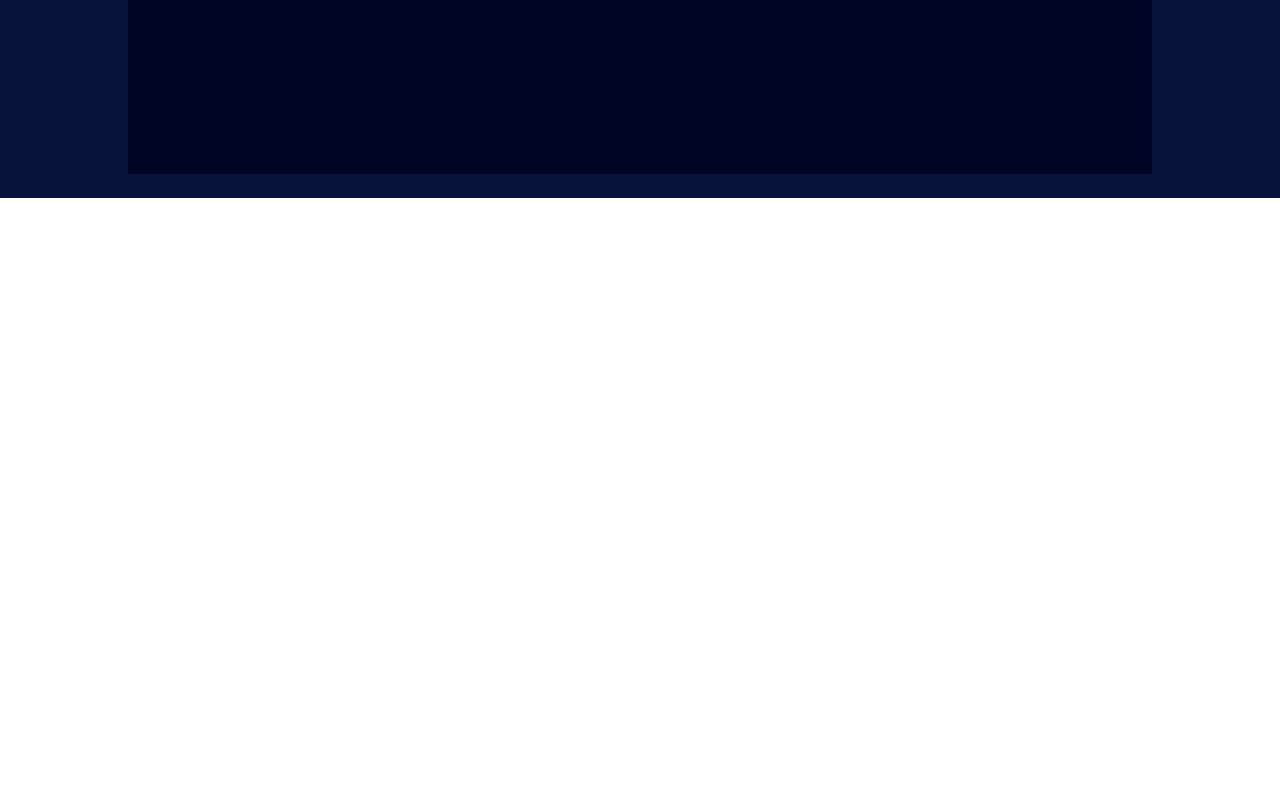
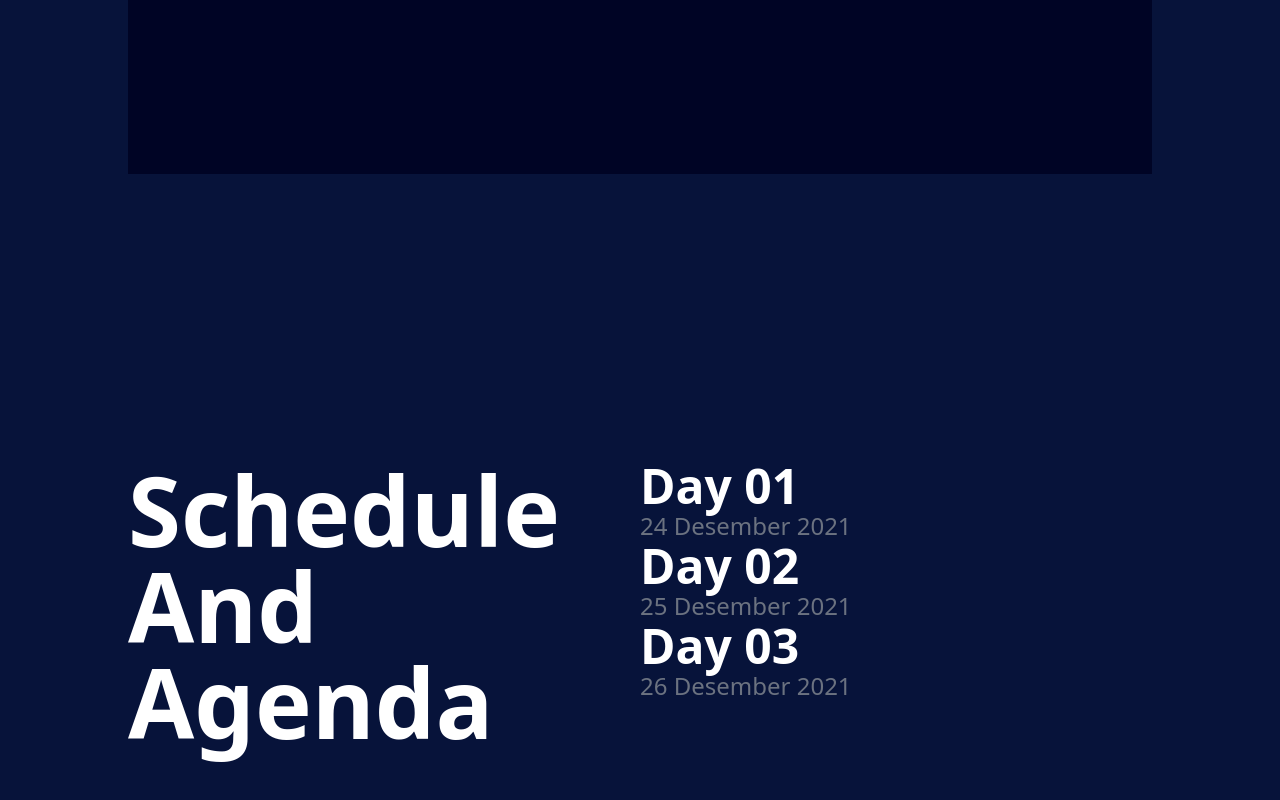
Before and after one commit to Ridho894/event-template, a React (Create React App) app: page / in a window 1280 px wide. Shown: the part 2445-3245 px from the top of the page. Before the commit the page ends 2643 px from the top, so only its background shows below. Built offline with nearby package versions, Linux system fonts and the light colour scheme.

Commit message:
schedule pause

```diff
--- a/src/pages/Dashboard.js
+++ b/src/pages/Dashboard.js
@@ -5,6 +5,33 @@ import background from "../image/background.jpg";
 import Aos from "aos";
 import "aos/dist/aos.css";
 import { useHistory } from "react-router-dom";
+
+const day = [
+  {
+    number: 1,
+    date: "24 Desember 2021",
+    time: "07:00 - 08:00",
+    title: "Registration",
+    description:
+      "Lorem ipsum dolor sit, amet consectetur adipisicing elit. Unde quam harum quos, magni vitae quaerat culpa, at ex repellendus accusantium deleniti dolor totam deserunt soluta, maxime distinctio possimus explicabo autem.",
+  },
+  {
+    number: 2,
+    date: "25 Desember 2021",
+    time: "07:00 - 08:00",
+    title: "Registration",
+    description:
+      "Lorem ipsum dolor sit, amet consectetur adipisicing elit. Unde quam harum quos, magni vitae quaerat culpa, at ex repellendus accusantium deleniti dolor totam deserunt soluta, maxime distinctio possimus explicabo autem.",
+  },
+  {
+    number: 3,
+    date: "26 Desember 2021",
+    time: "07:00 - 08:00",
+    title: "Registration",
+    description:
+      "Lorem ipsum dolor sit, amet consectetur adipisicing elit. Unde quam harum quos, magni vitae quaerat culpa, at ex repellendus accusantium deleniti dolor totam deserunt soluta, maxime distinctio possimus explicabo autem.",
+  },
+];
 
 const CEO = [
   {
@@ -78,7 +105,7 @@ const Dashboard = () => {
         </div>
         {/* Sectio 1 */}
         <div
-          data-aos="fade-up"
+          data-aos="fade-right"
           className={"mx-auto lg:mx-24 px-2 sm:px-6 lg:px-8"}
         >
           <h1
@@ -135,7 +162,7 @@ const Dashboard = () => {
       {/* Section 3 */}
       <div className={"mx-auto lg:mx-24 px-2 sm:px-6 lg:px-8 py-6"}>
         <div className={"bg-darkBlues text-center py-60 space-y-24"}>
-          <div className={"space-y-6"}>
+          <div className={"space-y-6"} data-aos="fade-up">
             <h1 className={"text-white text-6xl font-bold"}>
               Provided perks for you during the conference
             </h1>
@@ -158,6 +185,24 @@ const Dashboard = () => {
           </div>
         </div>
       </div>
+      {/* Section 4 */}
+      <div className={"mx-auto lg:mx-24 px-2 sm:px-6 lg:px-8 py-6"}>
+        <div className={"grid grid-cols-2 py-60"}>
+          <div className={"text-white"}>
+            <h1 className={"text-8xl font-bold"}>Schedule And Agenda</h1>
+          </div>
+          <div>
+            {day.map((index) => (
+              <div className={""}>
+                <h1 className={"text-white text-5xl font-bold"}>
+                  Day 0{index.number}
+                </h1>
+                <p className={"text-gray-500 text-2xl"}>{index.date}</p>
+              </div>
+            ))}
+          </div>
+        </div>
+      </div>
     </div>
   );
 };
```
